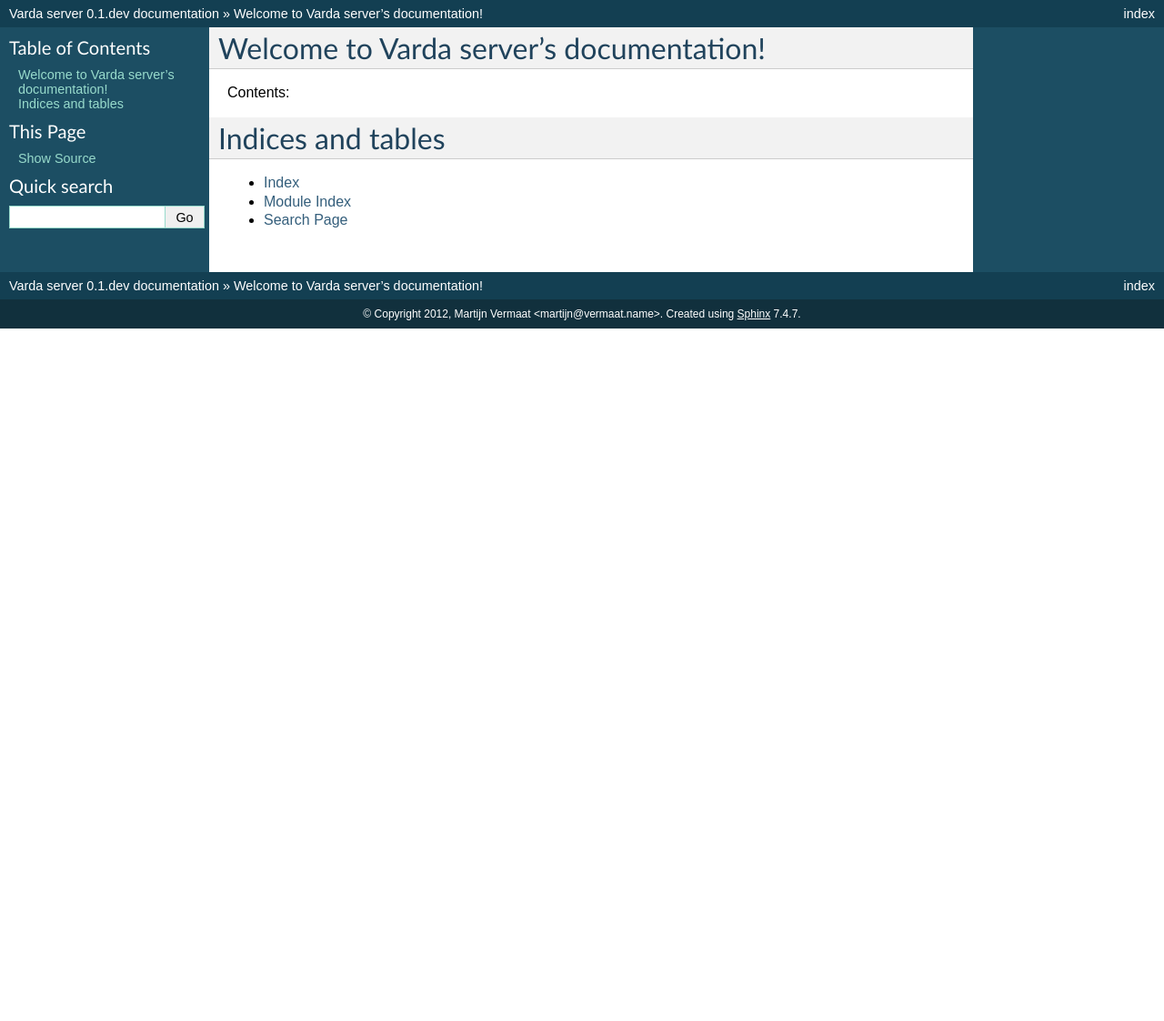
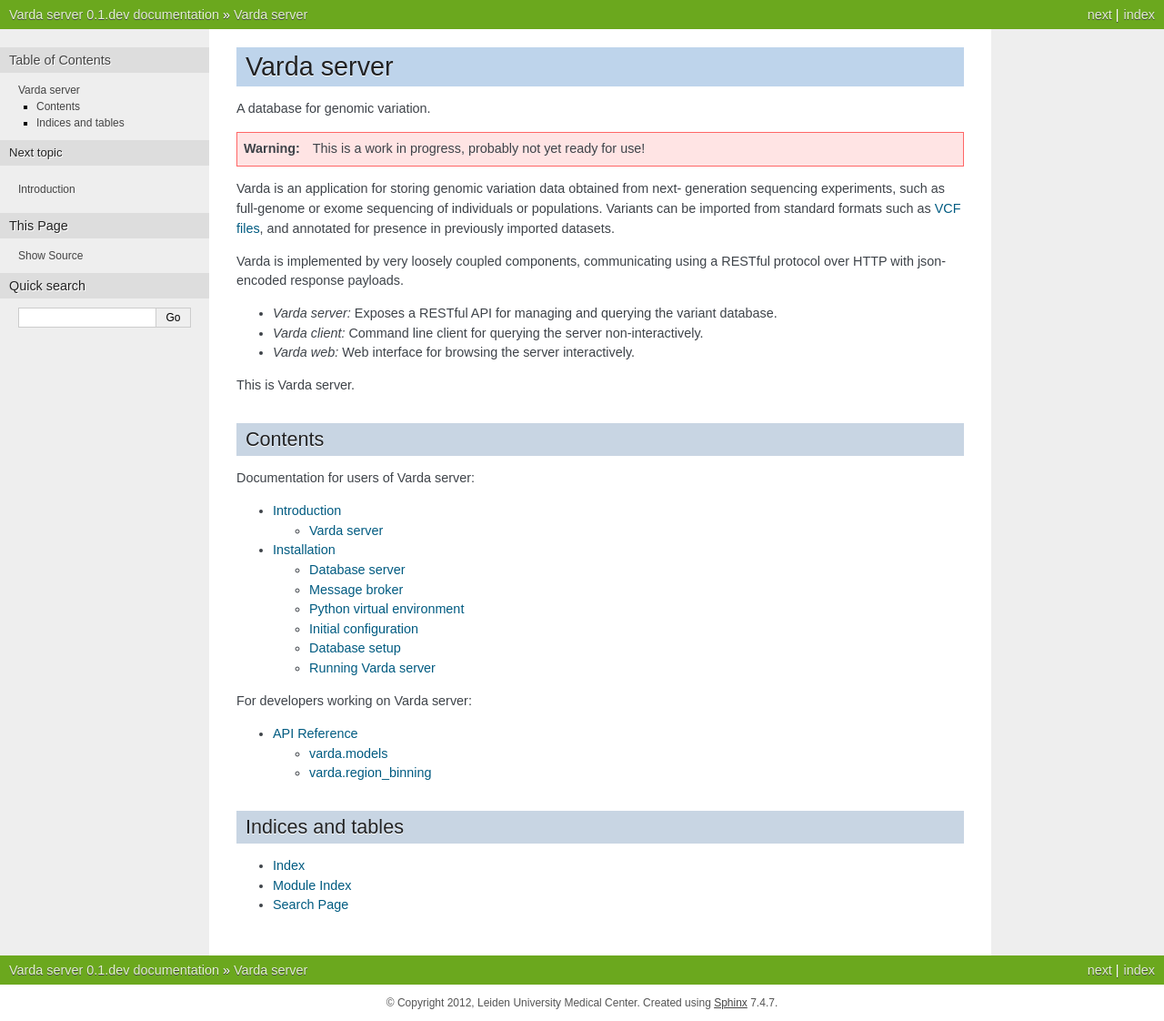
Before and after one commit to varda/varda, a Sphinx documentation site: the page built from doc/index.rst, in a window 1280 px wide. Shown: the whole page at 91% size. Built offline with Sphinx 7.4.7, drawn with Linux system fonts in a browser that asks for light colours; before the commit the page ends 900 px from its top, so only the background shows below that.

Commit message:
Documentation updates

```diff
--- a/doc/conf.py
+++ b/doc/conf.py
@@ -16,7 +16,9 @@
 # If extensions (or modules to document with autodoc) are in another directory,
 # add these directories to sys.path here. If the directory is relative to the
 # documentation root, use os.path.abspath to make it absolute, like shown here.
-#sys.path.insert(0, os.path.abspath('.'))
+sys.path.insert(0, os.path.abspath('..'))
+
+import varda
 
 # -- General configuration -----------------------------------------------------
 
@@ -26,6 +28,9 @@
 # Add any Sphinx extension module names here, as strings. They can be extensions
 # coming with Sphinx (named 'sphinx.ext.*') or your custom ones.
 extensions = ['sphinx.ext.autodoc', 'sphinx.ext.todo', 'sphinx.ext.viewcode']
+
+# Include todo directives.
+todo_include_todos = False
 
 # Add any paths that contain templates here, relative to this directory.
 templates_path = ['.templates']
@@ -41,16 +46,16 @@
 
 # General information about the project.
 project = u'Varda server'
-copyright = u'2012, Martijn Vermaat <martijn@vermaat.name>'
+copyright = u'2012, %s' % varda.__author__
 
 # The version info for the project you're documenting, acts as replacement for
 # |version| and |release|, also used in various other places throughout the
 # built documents.
 #
 # The short X.Y version.
-version = '0.1.dev'
+version = '.'.join(varda.__version__.split('.')[:2])
 # The full version, including alpha/beta/rc tags.
-release = '0.1.dev'
+release = varda.__version__
 
 # The language for content autogenerated by Sphinx. Refer to documentation
 # for a list of supported languages.
@@ -92,6 +97,12 @@
 # The theme to use for HTML and HTML Help pages.  See the documentation for
 # a list of builtin themes.
 html_theme = 'default'
+import os
+on_rtd = os.environ.get('READTHEDOCS', None) == 'True'
+if on_rtd:
+    html_theme = 'default'
+else:
+    html_theme = 'nature'
 
 # Theme options are theme-specific and customize the look and feel of a theme
 # further.  For a list of options available for each theme, see the
--- a/doc/index.rst
+++ b/doc/index.rst
@@ -1,20 +1,49 @@
-.. Varda server documentation master file, created by
-   sphinx-quickstart on Mon Aug 20 21:25:28 2012.
-   You can adapt this file completely to your liking, but it should at least
-   contain the root `toctree` directive.
+Varda server
+============
 
-Welcome to Varda server's documentation!
-========================================
+A database for genomic variation.
 
-Contents:
+.. warning:: This is a work in progress, probably not yet ready for use!
+
+Varda is an application for storing genomic variation data obtained from next-
+generation sequencing experiments, such as full-genome or exome sequencing of
+individuals or populations. Variants can be imported from standard formats
+such as `VCF files <http://www.1000genomes.org/wiki/Analysis/Variant%20Call%20Format/vcf-variant-call-format-version-41>`_,
+and annotated for presence in previously imported datasets.
+
+Varda is implemented by very loosely coupled components, communicating using
+a RESTful protocol over HTTP with json-encoded response payloads.
+
+* *Varda server:* Exposes a RESTful API for managing and querying the variant
+  database.
+* *Varda client:* Command line client for querying the server
+  non-interactively.
+* *Varda web:* Web interface for browsing the server interactively.
+
+This is Varda server.
+
+
+Contents
+--------
+
+Documentation for users of Varda server:
 
 .. toctree::
    :maxdepth: 2
 
+   intro
+   install
+
+For developers working on Varda server:
+
+.. toctree::
+   :maxdepth: 2
+
+   api
 
 
 Indices and tables
-==================
+------------------
 
 * :ref:`genindex`
 * :ref:`modindex`
--- /dev/null
+++ b/doc/install.rst
@@ -0,0 +1,186 @@
+Installation
+============
+
+.. note:: Following this guide will give you a running Varda server suitable
+    for a development environment. Deployment to a production server will
+    probably deviate on some points (but shoudn't be done anyway since this
+    is pre-alpha software).
+
+.. note:: This guide assumes installation on a Debian (testing, or *wheezy*)
+    system with Python 2.7.
+
+
+Database server
+---------------
+
+The recommended database server is PostreSQL, but MySQL will also work. You
+might even get away with SQLite. Choose one of the three.
+
+
+Option 1: PostgreSQL
+^^^^^^^^^^^^^^^^^^^^
+
+Install PostgreSQL and add a user for Varda server. Create two empty databases,
+``varda`` and ``vardaresults``, both owned by the new user. For example::
+
+    $ sudo aptitude install postgresql
+    $ sudo -u postgres createuser --superuser $USER
+    $ createuser --pwprompt --encrypted --no-adduser --no-createdb --no-createrole varda
+    $ createdb --encoding=UNICODE --owner=varda varda
+    $ createdb --encoding=UNICODE --owner=varda vardaresults
+
+Also install some development libraries needed for building the psycopg2
+Python package::
+
+    $ sudo aptitude install python-dev libpq-dev
+
+
+Option 2: MySQL
+^^^^^^^^^^^^^^^
+
+Example installation and setup of MySQL::
+
+    $ sudo aptitude install mysql-server
+    $ mysql -h localhost -u root -p
+    > create database varda;
+    > create database vardaresults;
+    > grant all privileges on varda.* to varda@localhost identified by '*******';
+    > grant all privileges on vardaresults.* to varda@localhost identified by '*******';
+
+Install some development libraries needed for building the MySQL-python
+package::
+
+    $ sudo aptitutde install python-dev libmysqlclient-dev
+
+Substitute ``MySQL-python`` for ``psycopg2`` in the ``requirements.txt``
+before you use it in `Python virtual environment`_.
+
+
+Option 3: SQLite
+^^^^^^^^^^^^^^^^
+
+I think you have all you need. You can remove the ``psycopg2`` line in
+``requirements.txt``.
+
+
+Message broker
+--------------
+
+A message broker is needed for communication between the server process and
+worker processes. The recommended message broker is `Redis <http://redis.io>`_::
+
+    $ sudo aptitude install redis-server
+
+Alternatively, `RabbitMQ <http://www.rabbitmq.com/>`_ can be used as message
+broker (prefarably add the APT repository `provided by RabbitMQ <http://www.rabbitmq.com/install-debian.html>`_).
+Example::
+
+    $ sudo apt-get install rabbitmq-server
+    $ sudo rabbitmqctl add_user varda varda
+    $ sudo rabbitmqctl add_vhost varda
+    $ sudo rabbitmqctl set_permissions -p varda varda '.*' '.*' '.*'
+
+As a third alternative, but not recommended, you can use your database server
+as message broker as well.
+
+
+Python virtual environment
+--------------------------
+
+It is recommended to run Varda server from a Python virtual environment, using
+`virtualenv <http://www.virtualenv.org/>`_. Managing virtual environments is
+easiest using `virtualenvwrapper <http://www.doughellmann.com/docs/virtualenvwrapper/>`_.
+
+Install `pip <http://www.pip-installer.org/en/latest/index.html>`_, virtualenv,
+and virtualenvwrapper::
+
+    $ sudo easy_install pip
+    $ sudo pip install virtualenv
+    $ sudo pip install virtualenvwrapper
+    $ mkdir ~/.virtualenvs
+
+Add the following to your ``~/.bashrc`` and start a new shell::
+
+    export WORKON_HOME=~/.virtualenvs
+    if [ -f /usr/local/bin/virtualenvwrapper.sh ]; then
+        source /usr/local/bin/virtualenvwrapper.sh
+    fi
+    export PIP_VIRTUALENV_BASE=$WORKON_HOME
+    export PIP_REQUIRE_VIRTUALENV=true
+    export PIP_RESPECT_VIRTUALENV=true
+
+Create the environment for Varda server and install all required Python
+packages::
+
+    $ mkvirtualenv varda-server
+    $ pip install -r requirements.txt
+
+Now might be a good idea to run the unit tests::
+
+    $ nosetests -v
+
+The remainder of this guide assumes the virtual environment is activated.
+
+
+Initial configuration
+---------------------
+
+Varda server looks for its configuration in the file specified by the
+``VARDA_SETTINGS`` environment variable. First create the file with your
+configuration settings, for example::
+
+    $ export VARDA_SETTINGS=~/varda-server/settings.py
+    $ cat > $VARDA_SETTINGS
+    ADMINS = ['martijn@vermaat.name']
+    SQLALCHEMY_DATABASE_URI = 'postgresql://varda:varda@localhost/varda'
+    CELERY_RESULT_BACKEND = 'database'
+    CELERY_RESULT_DBURI = 'postgresql://varda:varda@localhost/vardaresults'
+    BROKER_URL = 'redis://localhost:6379/0'
+
+Some example settings can be found in ``varda/default_settings.py``.
+
+Make sure to always have the ``VARDA_SETTINGS`` environment variable set when
+invoking any component of Varda server. One way of doing this is adding the
+above ``export`` command to your ``~/.bashrc``. Another is prefixing your
+invocations with ``VARDA_SETTINGS=...``.
+
+
+Database setup
+--------------
+
+The following is an example Python session creating the database tables and
+setting up users::
+
+    from varda import create_app, db
+    from varda.models import User
+
+    app = create_app()
+    app.test_request_context().push()
+
+    db.drop_all()
+    db.create_all()
+
+    pietje = User('Pietje Puk', 'pietje', 'pi3tje', roles=['admin'])
+    karel = User('Karel Koek', 'karel', 'k4rel', roles=['importer'])
+    martijn = User('Martijn Vermaat', 'martijn', 'martijn',
+                   roles=['admin', 'importer', 'annotator'])
+
+    db.session.add(pietje)
+    db.session.add(karel)
+    db.session.add(martijn)
+    db.session.commit()
+
+
+Running Varda server
+--------------------
+
+Start a Celery worker node (only used for long-running tasks)::
+
+    $ celery -A varda.worker.celery worker -l info
+
+And start Varda server::
+
+    $ ./runserver
+
+You can now point your webbrowser to the URL that is printed and see a json-
+encoded status page.
--- /dev/null
+++ b/doc/intro.rst
@@ -0,0 +1,33 @@
+Introduction
+============
+
+Varda is an application for storing genomic variation data obtained from next-
+generation sequencing experiments, such as full-genome or exome sequencing of
+individuals or populations. Variants can be imported from standard formats
+such as `VCF <http://www.1000genomes.org/wiki/Analysis/Variant%20Call%20Format/vcf-variant-call-format-version-41>`_
+files, or annotated for presence in previously imported datasets.
+
+Varda is implemented by very loosely coupled components, communicating using
+a RESTful protocol over HTTP with json-encoded response payloads.
+
+* *Varda server:* Exposes a RESTful API for managing and querying the variant
+  database.
+* *Varda client:* Command line client for querying the server
+  non-interactively.
+* *Varda web:* Web interface for browsing the server interactively.
+
+This is Varda server.
+
+
+Varda server
+------------
+
+The server is implemented in Python using the `Flask <http://flask.pocoo.org/>`_
+framework and directly interfaces the PostgreSQL (or MySQL) database backend
+using `SQLAlchemy <http://www.sqlalchemy.org/>`_. It exposes a `RESTful <http://en.wikipedia.org/wiki/Representational_state_transfer>`_
+API over HTTP where response payloads are (currently only) json-encoded. A
+future version may use other encodings, depending on the value of the
+Accept-Encoding header sent by the client.
+
+Long-running actions are executed asynchonously through the `Celery <http://celeryproject.org/>`_
+distributed task queue.
```
Also changed, not shown: doc/api.rst (added, +19 -0 lines), varda/__init__.py (+13 -1 lines), 2 other files.
